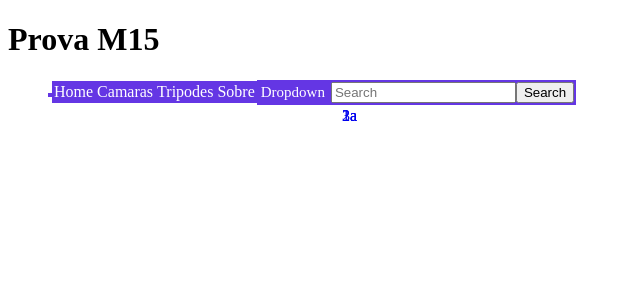
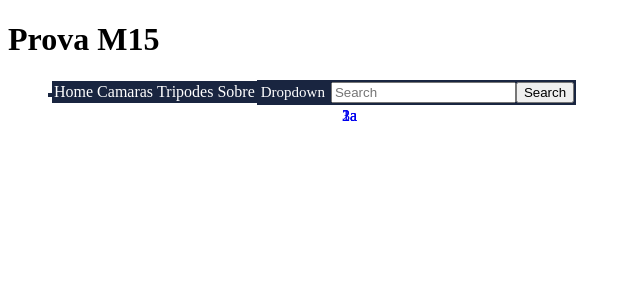
Before and after one commit to abailone93/angular-proves, an Angular app: page / in a window 1280 px wide. Shown: the top 300 px of the page, without its empty margins (0-640 px from the left). Built offline with nearby package versions, Linux system fonts and the light colour scheme.

Commit message:
3 files modified

```diff
--- a/src/app/app.component.css
+++ b/src/app/app.component.css
@@ -6,7 +6,7 @@ ul div {
   display: inline-block;
 }
 li {
-  background-color: rgb(100, 54, 228);
+  background-color: rgb(25, 37, 64);
   padding: 2px;
 }
 li:hover {
@@ -36,11 +36,10 @@ li:hover {
   z-index: 1;
 }
 .dropdown-content a {
+  display: block;
   position: absolute;
-  float: none;
   padding: 10px 15px;
   text-decoration: none;
-  display: block;
   text-align: center;
 }
 .dropdown-content a:hover {
--- a/src/app/app.component.html
+++ b/src/app/app.component.html
@@ -3,7 +3,9 @@
   {{ navegador }}
   <ul>
     <div>
-      <li></li>
+      <li>
+        {{ imagen }}
+      </li>
       <li>
         {{ inicio }}
       </li>
@@ -20,7 +22,7 @@
         <div class="dropdown">
           <button class="dropbtn" onclick="myFunction()">
             Dropdown
-            <i class="fa fa-caret-down"></i>
+            <!--<i class="fa fa-caret-down"></i>-->
           </button>
           <div id="myDropdown" class="dropdown-content">
             <a href="#">1a</a>
--- a/src/app/app.component.ts
+++ b/src/app/app.component.ts
@@ -7,6 +7,7 @@ import { Component } from '@angular/core';
 })
 export class AppComponent {
   title = 'Prova M15';
+  imagen = '';
   navegador = '';
   inicio = 'Home';
   camaras = 'Camaras';
```
